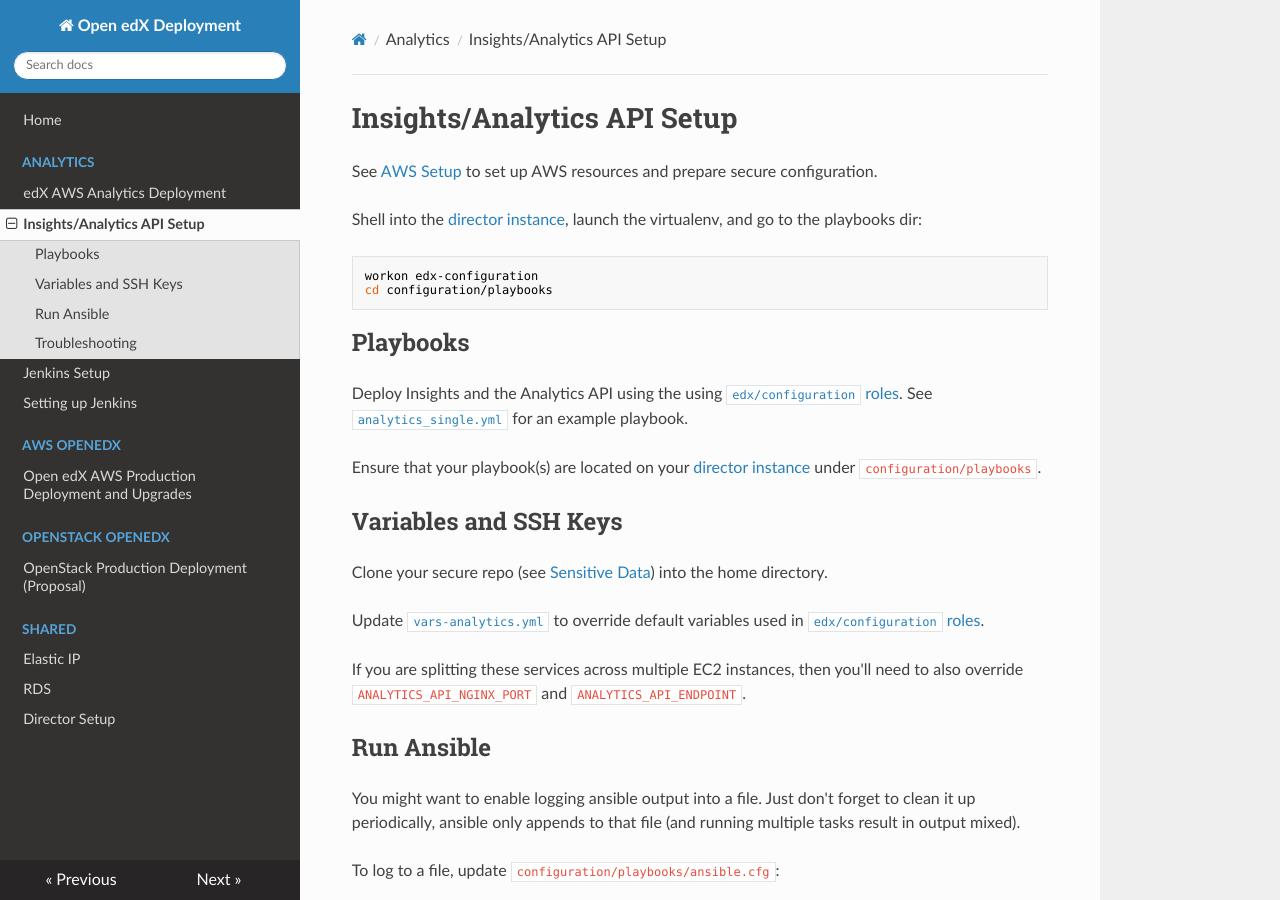
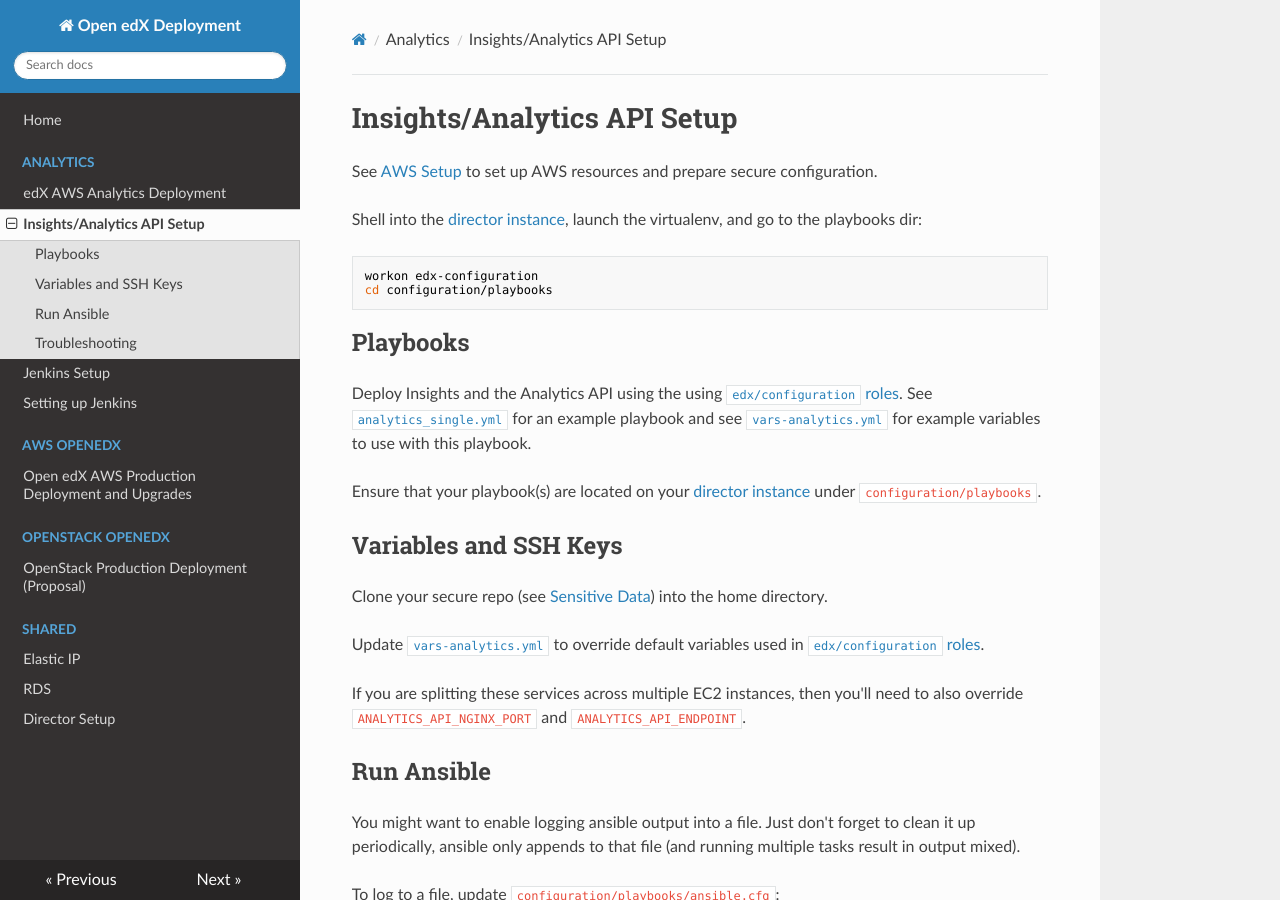
Before and after one commit to open-craft/openedx-deployment, an MkDocs documentation site: the page built from docs/analytics/insights.md, in a window 1280 px wide and 900 px high. Built offline with MkDocs 1.6.1, drawn with Linux system fonts in a browser that asks for light colours; nearby versions of some CDN libraries.

```diff
--- a/docs/analytics/insights.md
+++ b/docs/analytics/insights.md
@@ -16,7 +16,7 @@ Playbooks
 Deploy Insights and the Analytics API using the using [`edx/configuration`
 roles](https://github.com/edx/configuration/tree/master/playbooks/roles).  See
 [`analytics_single.yml`](https://github.com/edx/configuration/tree/master/playbooks/analytics_single.yml) for an example
-playbook.
+playbook and see [`vars-analytics.yml`](resources/vars-analytics.yml) for example variables to use with this playbook.
 
 Ensure that your playbook(s) are located on your [director instance](../shared/director.md) under `configuration/playbooks`.
 
```
Also changed, not shown: docs/analytics/resources/vars-analytics.yml (+12 -3 lines).
